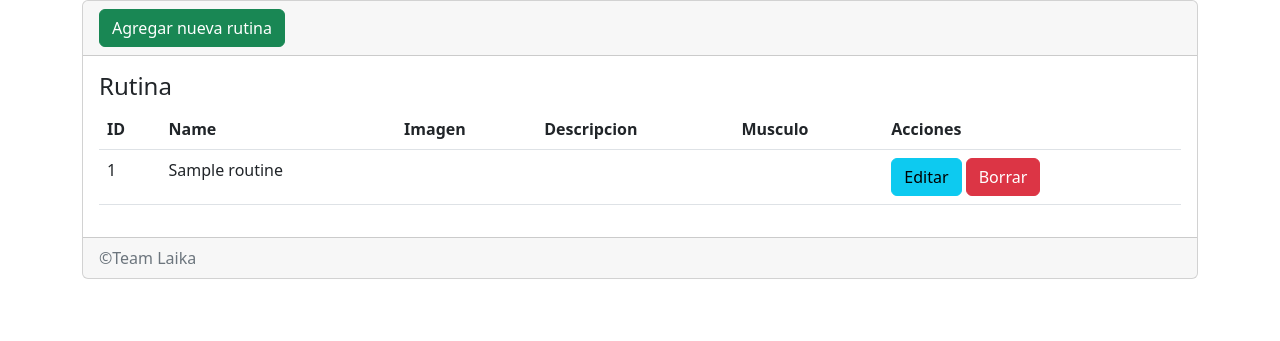
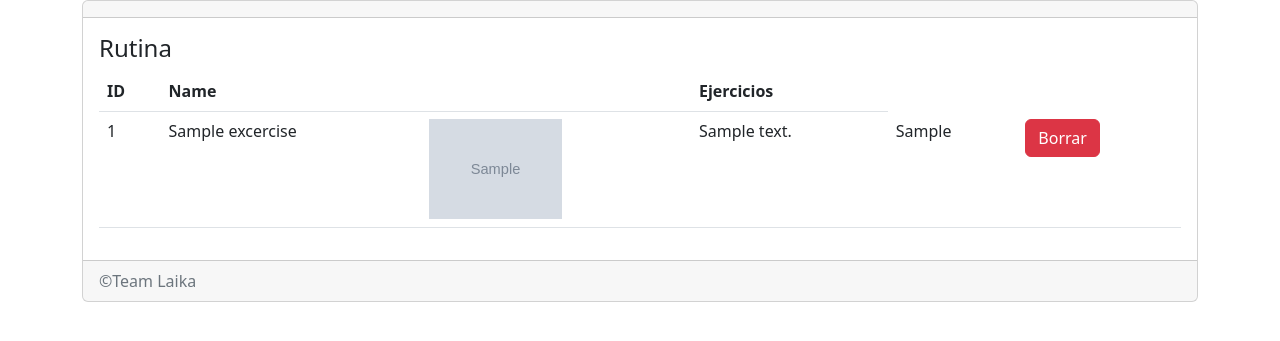
Before and after one commit to kaleal1/gym2.0, a Django app: page /routines in a window 1280 px wide. Shown: the part 56-397 px from the top of the page. Run offline with Django 4.2, Linux system fonts and the light colour scheme; tables that the repository leaves empty hold one stand-in row (values such as "Sample post"); grey boxes marked "Sample" are stand-in pictures.

Commit message:
rutina funcionando

```diff
--- a/api/models.py
+++ b/api/models.py
@@ -38,7 +38,7 @@ class Excercise(models.Model):
 
 
 class Routine(models.Model):
-    objects = None
+    #objects = None
     id = models.AutoField(primary_key=True)
     name = models.CharField(max_length=50, verbose_name='Nombre Rutina')
     excercise = models.ManyToManyField(Excercise)
--- a/api/templates/Routine/form.html
+++ b/api/templates/Routine/form.html
@@ -13,9 +13,7 @@
         />
       <label>Ejercicio </label>
           <select name="ejercicios" class="form-control">
-    {% for results in showexcercise %}
-             <option value="{{ results.id}}">{{ results.name}}</option>
-    {% endfor %}
+
           </select>
       <label for="" class="form-label">Descripcion</label>
         <input type="text"
--- a/api/templates/Routine/index.html
+++ b/api/templates/Routine/index.html
@@ -6,7 +6,7 @@
 
 <div class="card">
     <div class="card-header">
-        <a name="" id="" class="btn btn-success" href="{% url 'crearroutines' %}" role="button">Agregar nueva rutina</a>
+
     </div>
     <div class="card-body">
         <h4 class="card-title">Rutina</h4>
@@ -15,31 +15,41 @@
                 <tr>
                     <th>ID</th>
                     <th>Name</th>
-                    <th>Imagen</th>
-                    <th>Descripcion</th>
-                    <th>Musculo</th>
-                    <th>Acciones</th>
+                    <th>
+
+                    </th>
+                   <th>Ejercicios</th>
+<!--                    <th>Musculo</th>-->
+<!--                    <th>Acciones</th>-->
+
+
                 </tr>
             </thead>
             <tbody>
-                {% for routine in routine %}
+
                 <tr>
-                    <td>{{routine.id}}</td>
-                    <td>{{routine.name}}</td>
+                   {% for excercise in excercises %}
+                <tr>
+                    <td>{{excercise.id}}</td>
+                    <td>{{excercise.name}}</td>
                     <td>
-                        <img src="{{routine.image.url}}", height="100"/>
+                        <img src="{{excercise.image.url}}", height="100"/>
 
                     </td>
-                    <td>{{routine.description}}</td>
-                    <td>{{routine.muscle}}</td>
+                    <td>{{excercise.description}}</td>
+                    <td>{{excercise.muscle}}</td>
                     <td>
-                        <a name="" id="" class="btn btn-info" href="{% url 'editarroutines'%}" role="button">Editar</a>
-                        <a name="" id="" class="btn btn-danger" href="#" role="button">Borrar</a>
+
+                        <a name="" id="" class="btn btn-danger" href="{% url 'eliminarexcercisesrout' excercise.id %}" role="button">Borrar</a>
                     </td>
                 </tr>
                 {% endfor %}
+
+
             </tbody>
         </table>
+
+
 
 
 
--- a/api/templates/excercise/index.html
+++ b/api/templates/excercise/index.html
@@ -33,8 +33,9 @@
                     <td>{{excercise.description}}</td>
                     <td>{{excercise.muscle}}</td>
                     <td>
-                        <a name="" id="" class="btn btn-info" href="{% url 'editarexcercises'%}" role="button">Editar</a>
-                        <a name="" id="" class="btn btn-danger" href="{#}" role="button">Borrar</a>
+                        <a name="" id="" class="btn btn-info" href="{% url 'agregarexcercise' excercise.id %}" role="button">Agregar a rutina</a>
+                        <a name="" id="" class="btn btn-danger" href="{% url 'eliminarexcercises' excercise.id %}" role="button">Borrar</a>
+
 
                     </td>
                 </tr>
--- a/api/urls.py
+++ b/api/urls.py
@@ -13,12 +13,14 @@ urlpatterns = [
                   path('excercises', views.excercises, name='excercises'),
                   path('excercises/crear', views.crearexcercises, name='crearexcercises'),
                   path('excercises/editar', views.editarexcercises, name='editarexcercises'),
-                  path('excercises/eliminar', views.eliminarexcercises, name='eliminarexcercises'),
+                  path('excercises/eliminar/<int:id>', views.eliminarexcercises, name='eliminarexcercises'),
+                  path('routines/eliminar/<int:id>', views.eliminarexcercisesrout, name='eliminarexcercisesrout'),
                   path('routines', views.routines, name='routines'),
-                  path('routines/crear', views.crearroutines, name='crearroutines'),
+                  # path('routines/crear', views.crearroutines, name='crearroutines')
                   path('routines/editar', views.editarroutines, name='editarroutines'),
                   path('admin/', admin.site.urls),
                   path('showlist/', views.showlist, name='showlist'),
                   # path('excercise/eliminar/<int:id>', views.eliminar, name='eliminar'),
+                  path('excercises/agregar/<int:id>', views.agregarexcercise, name='agregarexcercise')
 
               ] + static(settings.MEDIA_URL, document_root=settings.MEDIA_ROOT)
--- a/api/views.py
+++ b/api/views.py
@@ -19,6 +19,8 @@ def users(request):
 
 def crearusers(request):
     userformulario = UserForm(request.POST or None)
+    if userformulario.is_valid():
+        userformulario.save()
     return render(request, 'User/crear.html', {'userformulario': userformulario})
 
 
@@ -45,23 +47,38 @@ def editarexcercises(request):
 
 
 def eliminarexcercises(request, id):
-    excercise = Excercise.objects.get(ExcerciseId=id)
+    excercise = Excercise.objects.get(id=id)
     excercise.delete()
-    #return redirect('excercise')
-    return render(request, 'excercise/eliminar.html')
+    return redirect('excercises')
 
 
 def routines(request):
-    routine = Routine.objects.all()
-    return render(request, 'routine/index.html', {'routine': routine})
+    rout = Routine.objects.get(id=1)
+    excercises = rout.excercise.all()
+    return render(request, 'routine/index.html', {'excercises': excercises})
+
+def eliminarexcercisesrout(request, id):
+    routine = Routine.objects.get(id=1)
+    excercises = routine.excercise.all()
+    exBorrar = excercises.get(id=id)
+    exBorrar.delete()                                    #listo todos los excercise de la rutina
+    return redirect('routines')
+
+def agregarexcercise(request,id):
+    excercise = Excercise.objects.get(id=id)
+    routine =Routine.objects.get(id=1)
+    routine.excercise.add(excercise)
+    return redirect('excercises')
 
 
-def crearroutines(request):
-    routineformulario = ExcerciseForm(request.POST or None, request.FILES or None)
-    if routineformulario.is_valid():
-        routineformulario.save()
-        return HttpResponse('Guardado')
-    return render(request, 'routine/crear.html', {'routineformulario': routineformulario})
+
+
+# def crearroutines(request):
+#     routineformulario = ExcerciseForm(request.POST or None, request.FILES or None)
+#     if routineformulario.is_valid():
+#         routineformulario.save()
+#         return HttpResponse('Guardado')
+#     return render(request, 'routine/crear.html', {'routineformulario': routineformulario})
 
 
 def editarroutines(request):
--- a/backend/settings.py
+++ b/backend/settings.py
@@ -80,7 +80,7 @@ DATABASES = {
         'ENGINE': 'django.db.backends.mysql',
         'NAME': 'gimnasiolaika',
         'USER': 'root',
-        'PASSWORD': '',
+        'PASSWORD': 'Eltelevisor96',
         'HOST': 'localhost',
         'PORT': '3306',
     }
```
Also changed, not shown: images/estocada.png (added), images/sentadilla_oaPMjSu.png (added).
